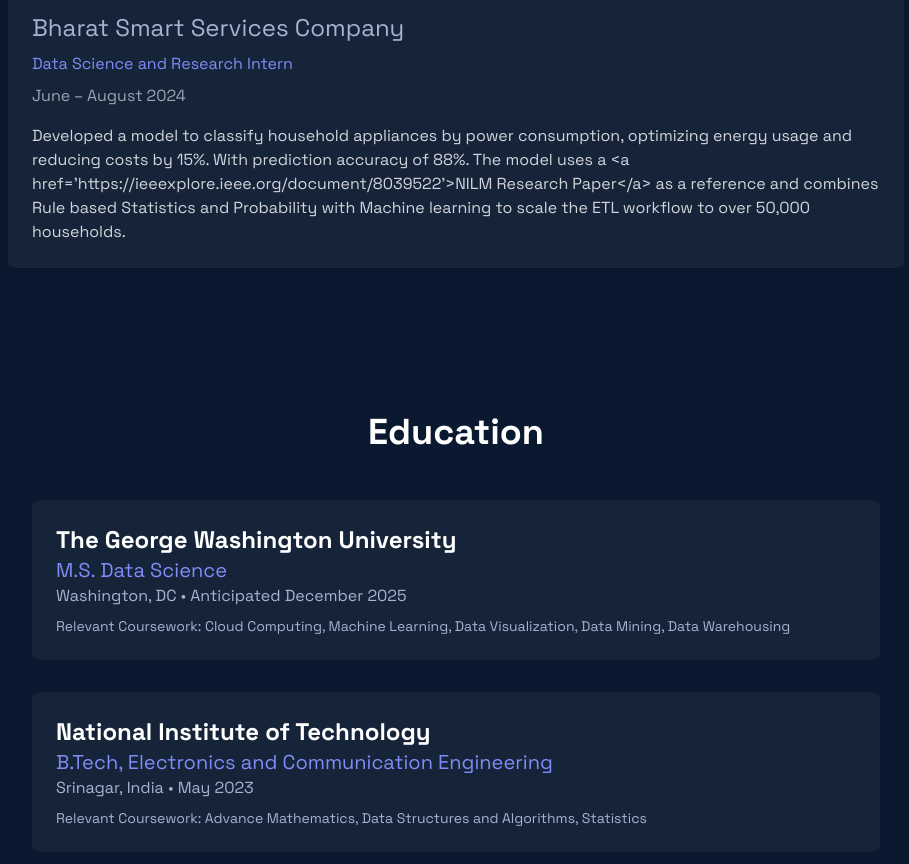
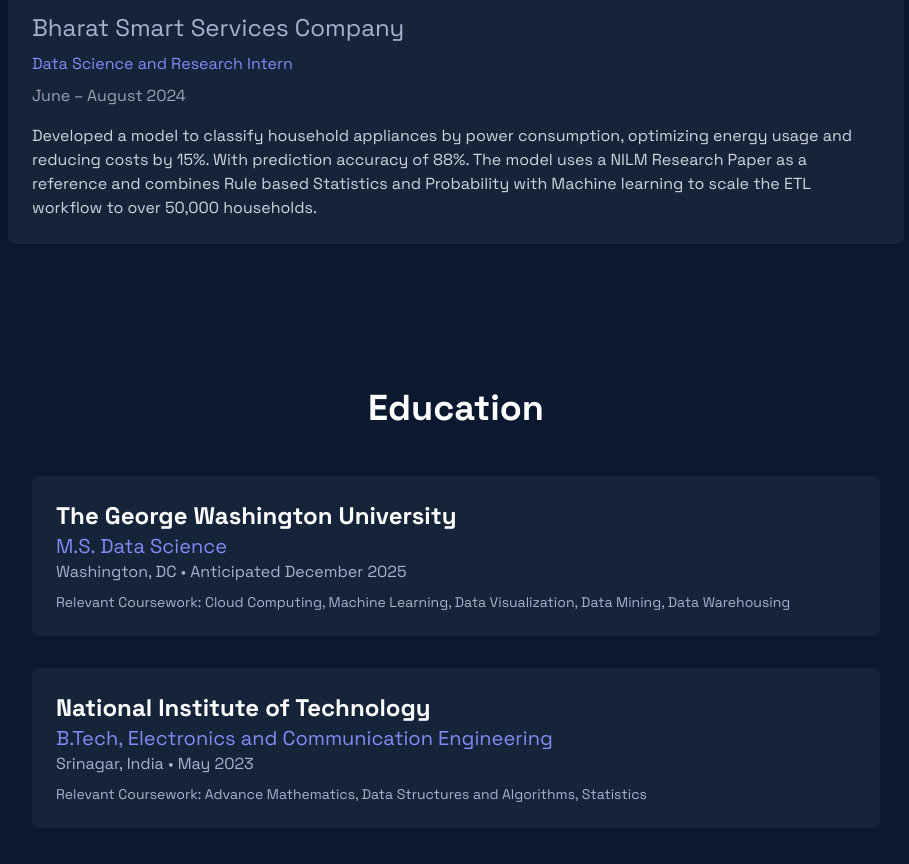
Before and after one commit to sharathdoes/Dinesh-s-portfolio-, a React (Vite) app: page / in a window 1280 px wide. Shown: the part 980-1844 px from the top of the page, without its empty margins (184-1093 px from the left). Built offline with nearby package versions, Linux system fonts and the light colour scheme.

Commit message:
Update App.tsx

```diff
--- a/src/App.tsx
+++ b/src/App.tsx
@@ -23,7 +23,7 @@
       role: "Data Science and Research Intern",
       duration: "June – August 2024",
       description:
-  "Developed a model to classify household appliances by power consumption, optimizing energy usage and reducing costs by 15%. With prediction accuracy of 88%. The model uses a <a href='https://ieeexplore.ieee.org/document/8039522'>NILM Research Paper</a> as a reference and combines Rule based Statistics and Probability with Machine learning to scale the ETL workflow to over 50,000 households.",
+  "Developed a model to classify household appliances by power consumption, optimizing energy usage and reducing costs by 15%. With prediction accuracy of 88%. The model uses a NILM Research Paper as a reference and combines Rule based Statistics and Probability with Machine learning to scale the ETL workflow to over 50,000 households.",
 
     },
     {
```
